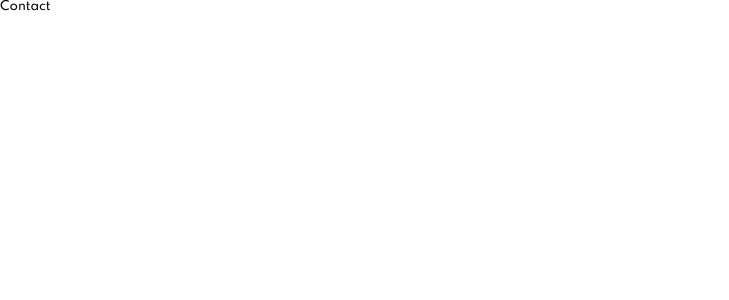
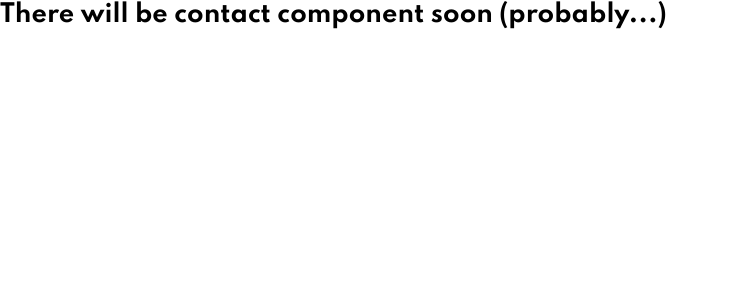
Before and after one commit to ajiiz/room-homepage-react, a React (Create React App) app: page /contact in a window 1280 px wide. Shown: the top 300 px of the page, without its empty margins (0-729 px from the left). Built offline with nearby package versions, Linux system fonts and the light colour scheme.

Commit message:
Imported Info component to not developed components yet

```diff
--- a/src/components/About/index.js
+++ b/src/components/About/index.js
@@ -1,11 +1,7 @@
 import React from 'react'
 
-const About = () => {
-    return (
-        <div>
-            About
-        </div>
-    )
-}
+import Info from "../Info"
+
+const About = () => <Info name="about" />
 
 export default About
--- a/src/components/Contact/index.js
+++ b/src/components/Contact/index.js
@@ -1,11 +1,7 @@
 import React from 'react'
 
-const Contact = () => {
-    return (
-        <div>
-            Contact
-        </div>
-    )
-}
+import Info from "../Info"
+
+const Contact = () => <Info name="contact" />
 
 export default Contact
--- a/src/components/Shop/index.js
+++ b/src/components/Shop/index.js
@@ -1,11 +1,7 @@
 import React from 'react'
 
-const Shop = () => {
-    return (
-        <div>
-            Shop
-        </div>
-    )
-}
+import Info from "../Info"
+
+const Shop = () => <Info name="shop" />
 
 export default Shop
```
